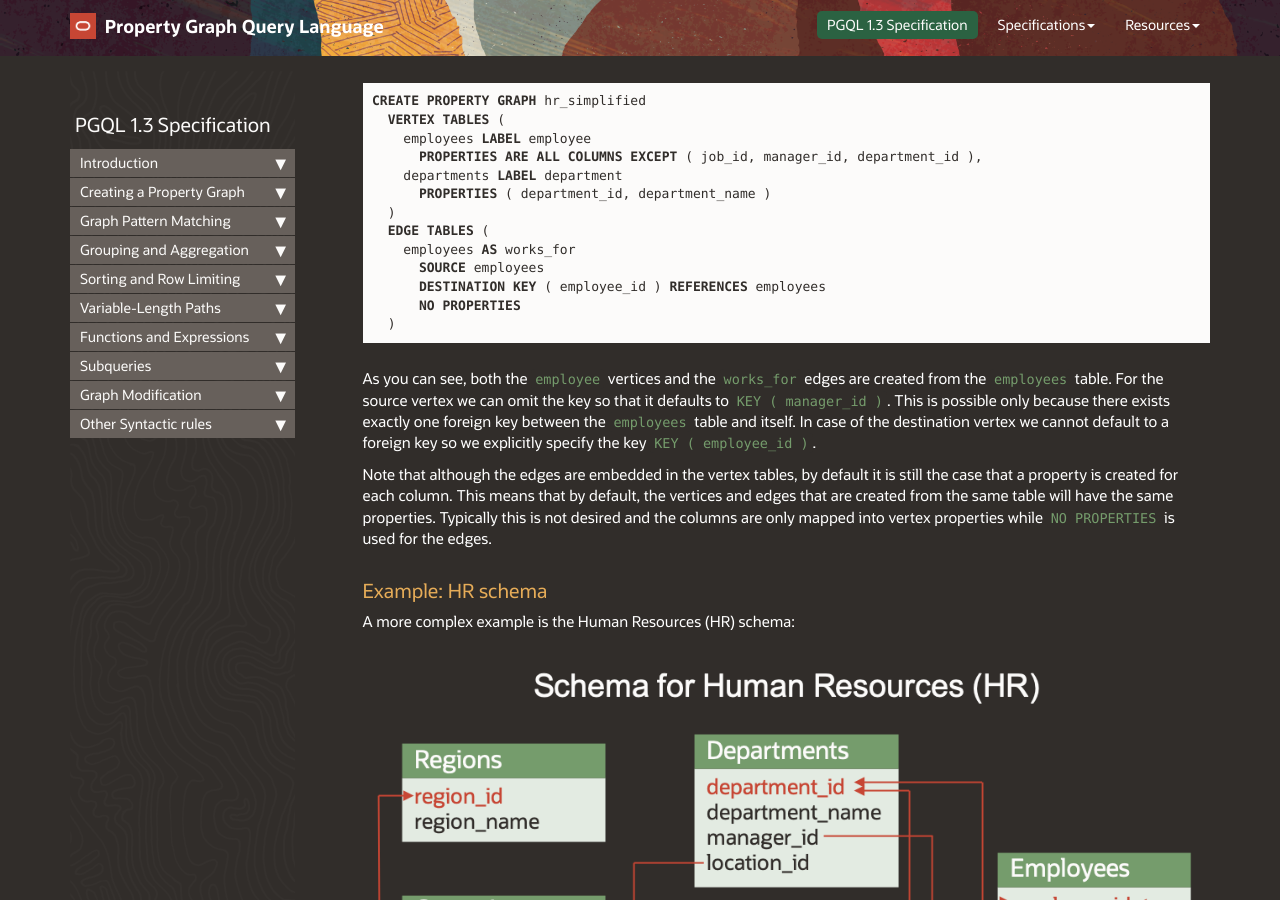
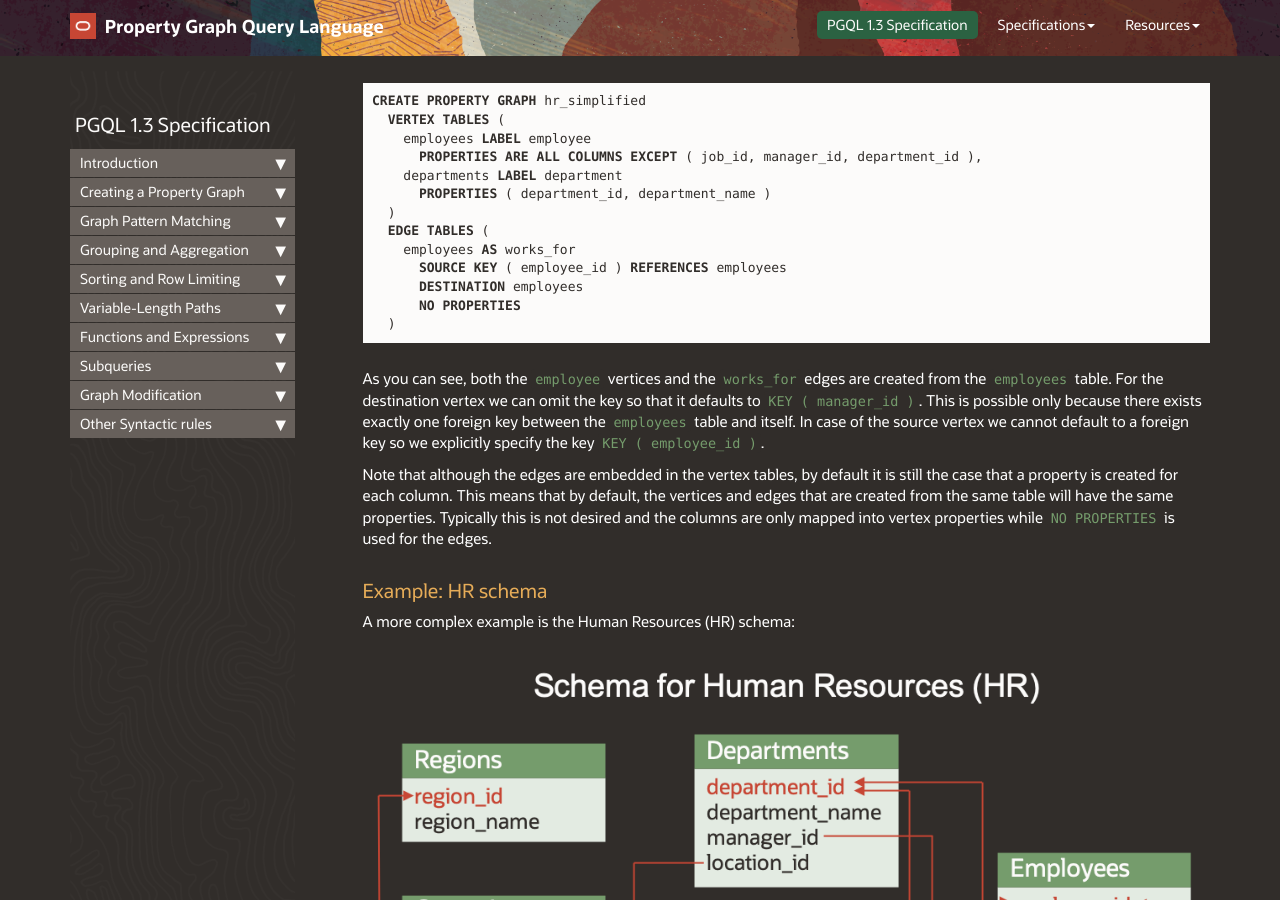
Before and after one commit to oracle/pgql-lang, a Jekyll site: the page built from pages/pgql-1.3-spec.md, in a window 1280 px wide and 900 px high, scrolled down 16957 px. Built offline with Jekyll 4.4.1, drawn with Linux system fonts in a browser that asks for light colours; nearby versions of some CDN libraries; comment, search, counter and statistics services are not loaded.

Commit message:
fix direction of WORKS_FOR edge

````diff
--- a/pages/pgql-1.3-spec.md
+++ b/pages/pgql-1.3-spec.md
@@ -709,16 +709,16 @@
   )
   EDGE TABLES (
     employees AS works_for
-      SOURCE employees
-      DESTINATION KEY ( employee_id ) REFERENCES employees
+      SOURCE KEY ( employee_id ) REFERENCES employees
+      DESTINATION employees
       NO PROPERTIES
   )
 ```
 
 As you can see, both the `employee` vertices and the `works_for` edges are created from the `employees` table.
-For the source vertex we can omit the key so that it defaults to `KEY ( manager_id )`.
+For the destination vertex we can omit the key so that it defaults to `KEY ( manager_id )`.
 This is possible only because there exists exactly one foreign key between the `employees` table and itself.
-In case of the destination vertex we cannot default to a foreign key so we explicitly specify the key `KEY ( employee_id )`.
+In case of the source vertex we cannot default to a foreign key so we explicitly specify the key `KEY ( employee_id )`.
 
 Note that although the edges are embedded in the vertex tables, by default it is still the case that a property is created for each column.
 This means that by default, the vertices and edges that are created from the same table will have the same properties.
````
